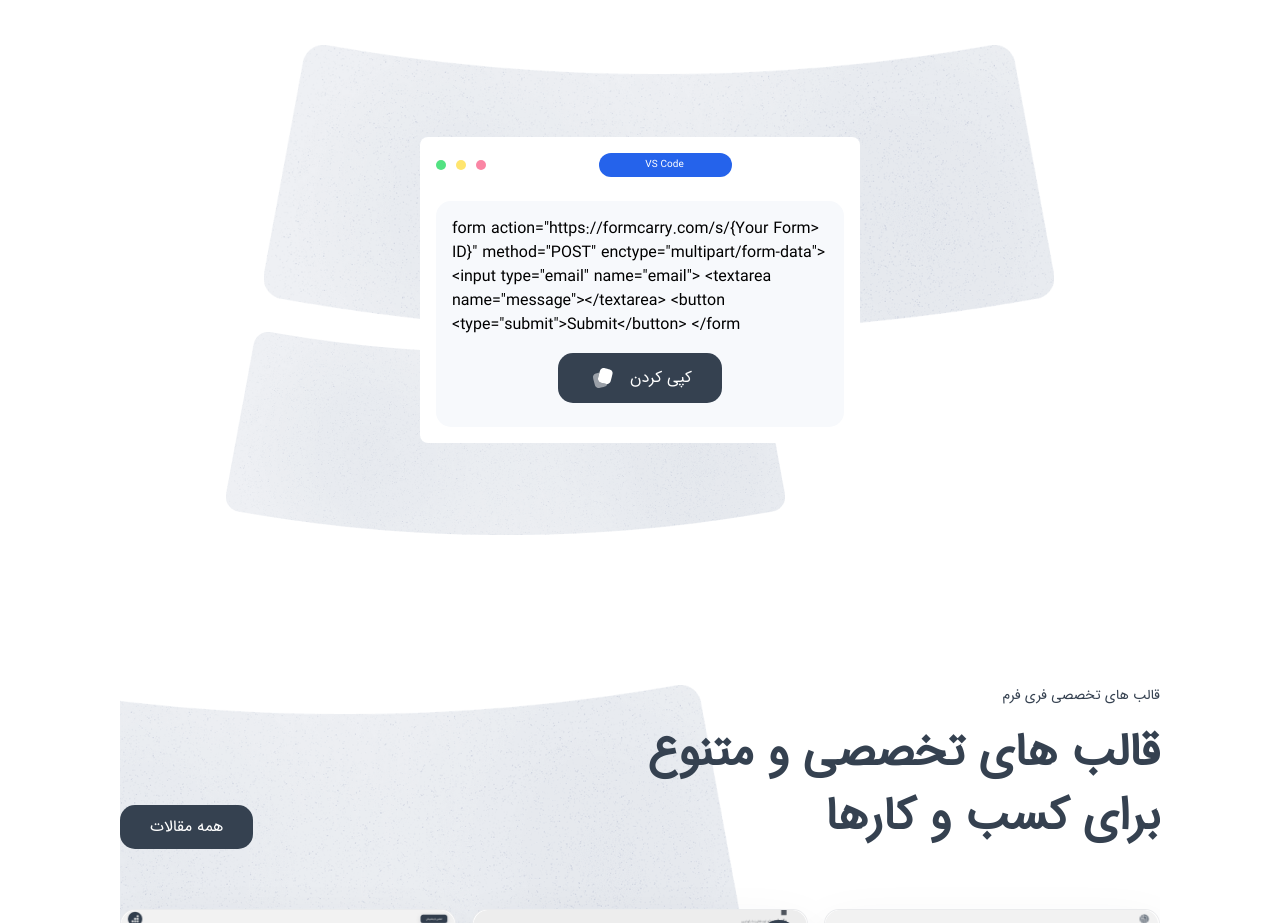
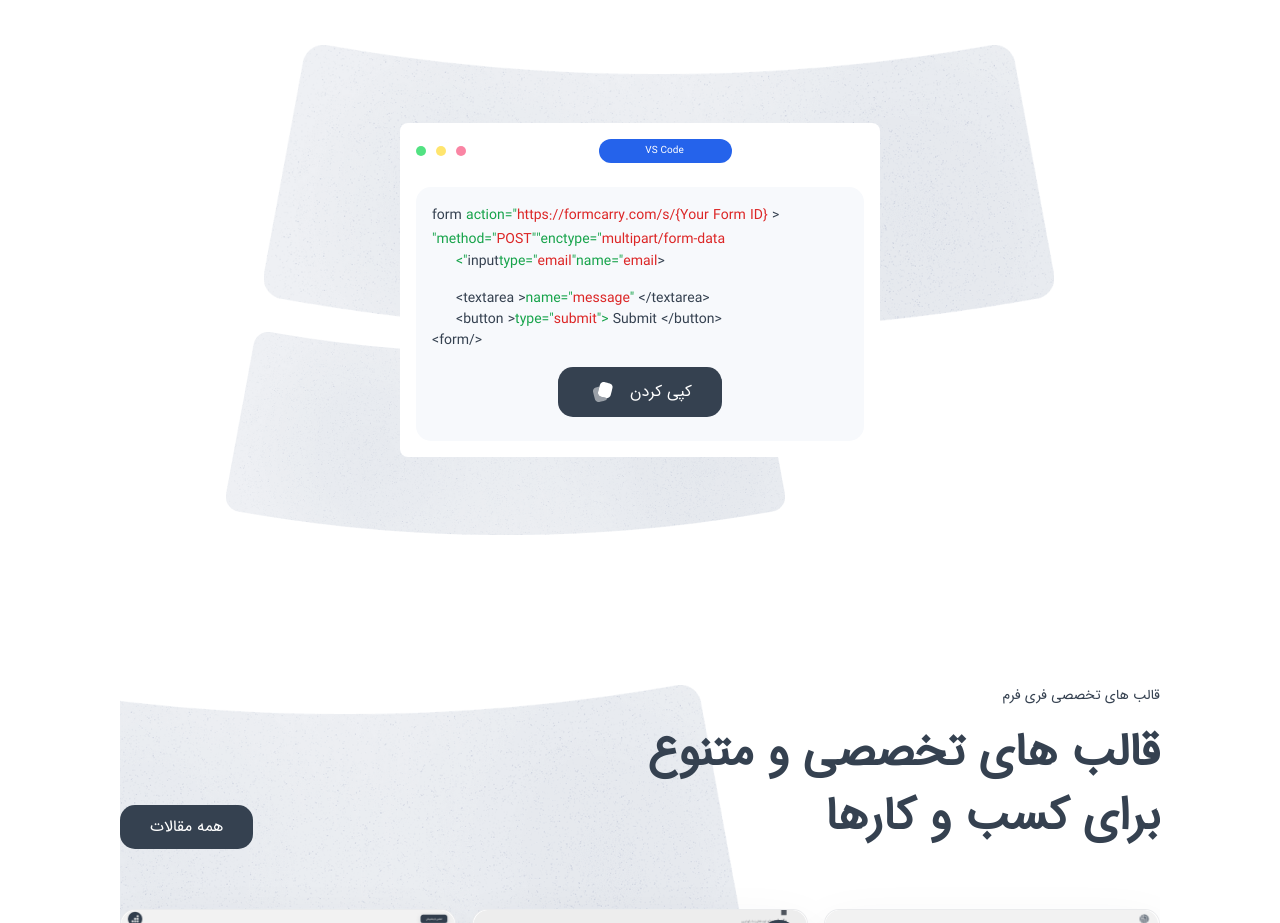
Before and after one commit to ART1377/FreeForm-Manzoome, a React (Create React App) app in the folder app/: page / in a window 1280 px wide. Shown: the part 1400-2323 px from the top of the page. Built offline with nearby package versions, Linux system fonts and the light colour scheme; what tailwindcss-rtl would draw is missing.

Commit message:
some changes in initial form component (code part)

```diff
--- a/app/src/components/HomepageSections/InitializeForm/InitializeForm.js
+++ b/app/src/components/HomepageSections/InitializeForm/InitializeForm.js
@@ -20,7 +20,7 @@ const InitializeForm = () => {
 
       <div className="relative">
         <img src="images/Section2Image.png" alt="shape" />
-        <div className="flex flex-col gap-6 bg-white rounded-lg p-4 w-6/12 min-w-[440px] absolute top-1/2 left-1/2 transform -translate-x-1/2 -translate-y-1/2">
+        <div className="flex flex-col gap-6 bg-white rounded-lg p-4 w-6/12 min-w-[480px] absolute top-1/2 left-1/2 transform -translate-x-1/2 -translate-y-1/2">
           <div className="flex items-center">
             <div className="w-[133px] h-6 pl-10 pr-[41px] bg-blue-600 rounded-15 justify-center items-center inline-flex mx-auto">
               <div className="text-center text-white text-[10px]">VS Code</div>
@@ -32,11 +32,51 @@ const InitializeForm = () => {
             </div>
           </div>
           <div className="text-end bg-[#F7F9FC] p-4 rounded-15">
-            {` <form action="https://formcarry.com/s/{Your Form ID}" method="POST" enctype="multipart/form-data">
+            {/* {` <form action="https://formcarry.com/s/{Your Form ID}" method="POST" enctype="multipart/form-data">
             <input type="email" name="email">
             <textarea name="message"></textarea>
             <button type="submit">Submit</button>
-            </form>`}
+            </form>`} */}
+            <small className="text-primary !text-left">
+              <small className="text-primary !text-left">{`< `}</small>
+              <small className="text-primary !text-left">{`form `}</small>
+              <small className="text-green-600 !text-left">{`action="`}</small>
+              <small className="text-red-600 !text-left">
+                {`https://formcarry.com/s/{Your Form ID} `}
+              </small>
+              <small className="text-green-600 !text-left">{`"`}</small>
+              <small className="text-green-600 !text-left">{`method="`}</small>
+              <small className="text-red-600 !text-left">{`POST`}</small>
+              <small className="text-green-600 !text-left">{`"`}</small>
+              <small className="text-green-600 !text-left">{`"`}</small>
+              <small className="text-green-600 !text-left">{`enctype="`}</small>
+              <small className="text-red-600 !text-left">{`multipart/form-data `}</small>
+              <div className="me-6 mb-4">
+                {` <input`}
+                <small className="text-green-600 !text-left">{`type="`}</small>
+                <small className="text-red-600 !text-left">{`email`}</small>
+                <small className="text-green-600 !text-left">{`"`}</small>
+                <small className="text-green-600 !text-left">{`name="`}</small>
+                <small className="text-red-600 !text-left">{`email`}</small>
+                <small className="!text-green-600 !text-left">{`">`}</small>
+              </div>
+              <div className="me-6">
+                {` <textarea >`}
+                <small className="text-green-600 !text-left">{`name="`}</small>
+                <small className="text-red-600 !text-left">{`message`}</small>
+                <small className="text-green-600 !text-left">{`"`}</small>
+                {` </textarea>`}
+              </div>
+              <div className="me-6">
+                {` <button >`}
+                <small className="text-green-600 !text-left">{`type="`}</small>
+                <small className="text-red-600 !text-left">{`submit`}</small>
+                <small className="text-green-600 !text-left">{`">`}</small>
+                {` Submit`}
+                {` </button> `}
+              </div>
+              <small className="text- !text-left block">{`</form>`}</small>
+            </small>
             <div className="flex justify-center mt-4 mb-2">
               <Button icon={<NotesMinimalistic />}>کپی کردن</Button>
             </div>
```
